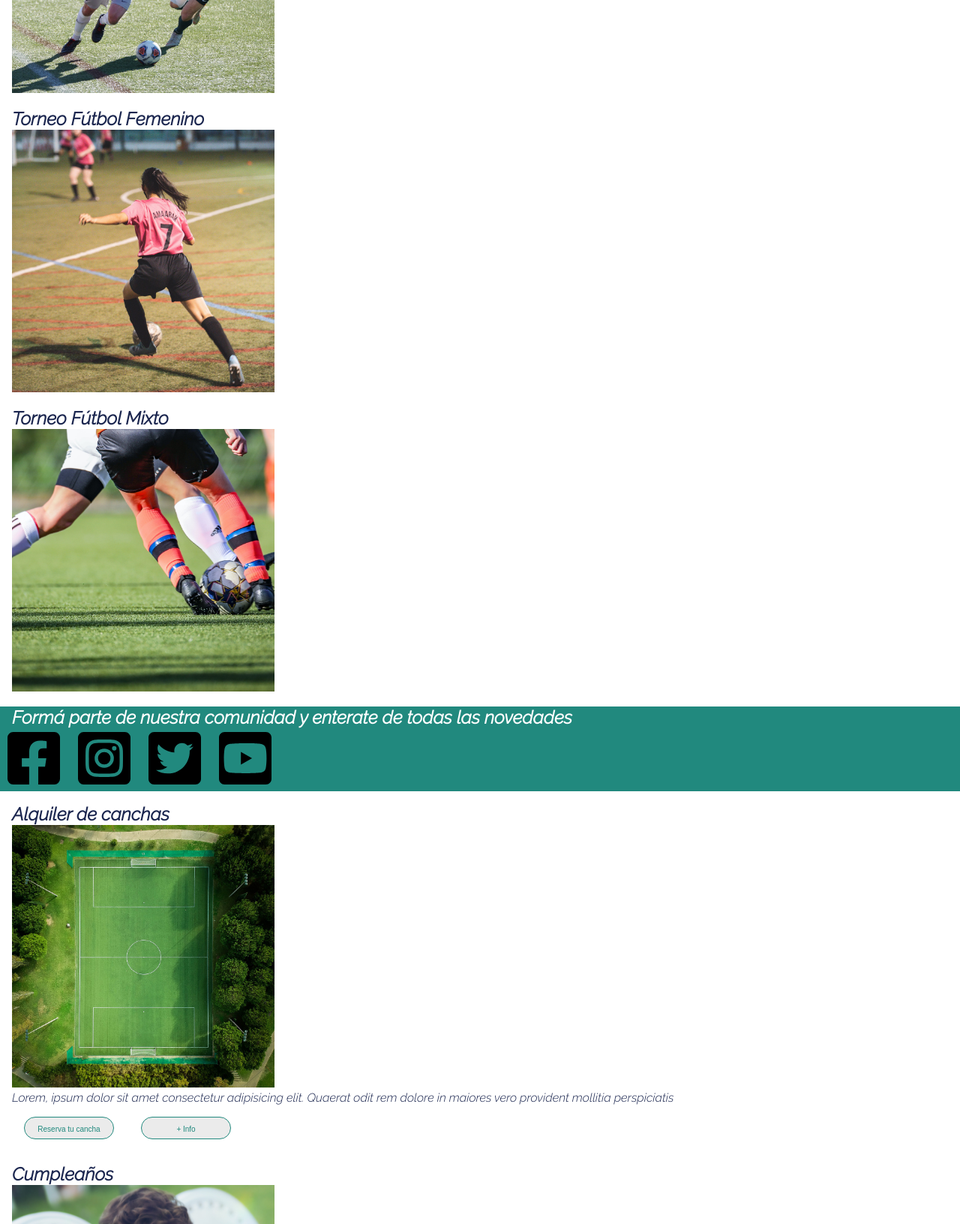
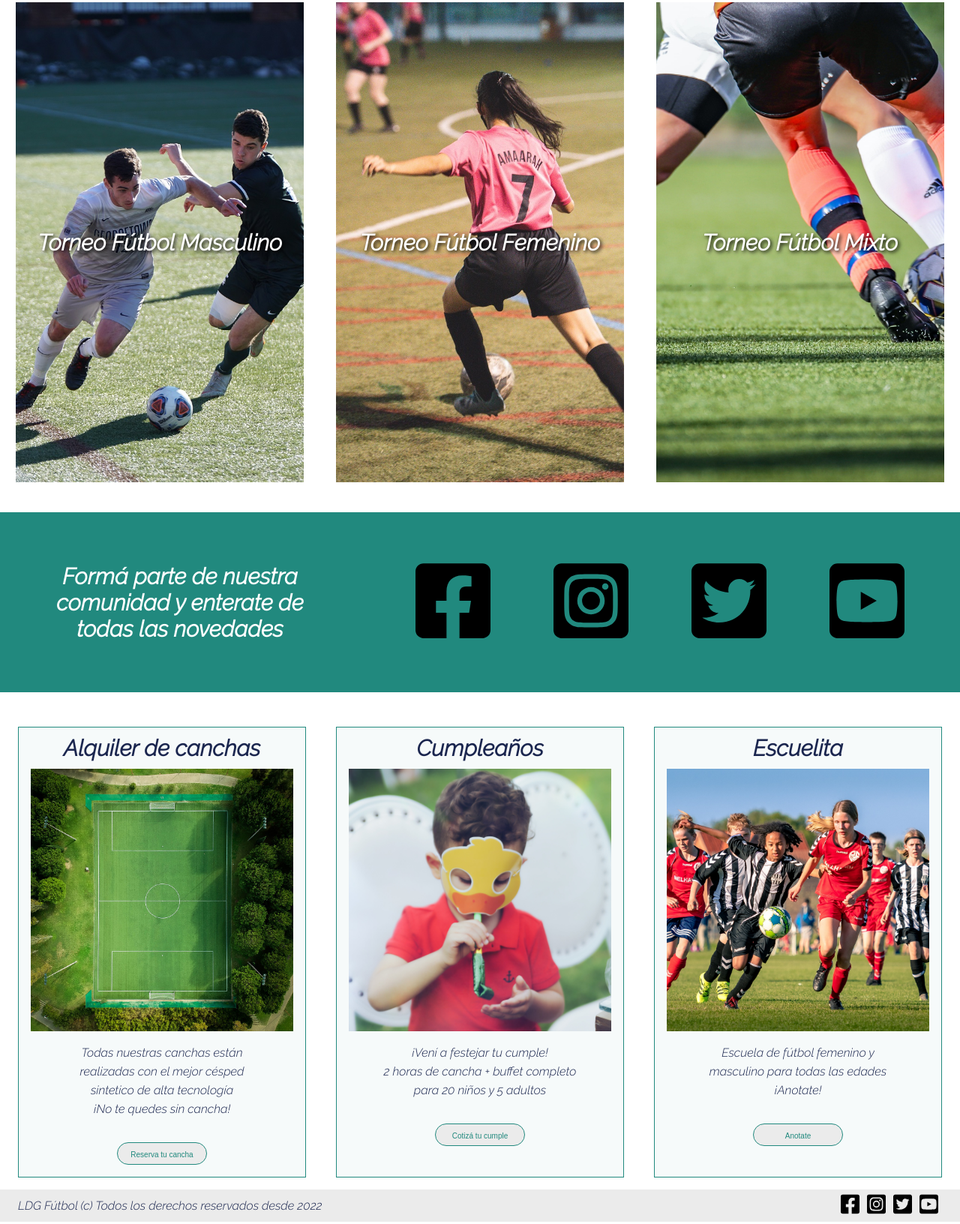
Before and after one commit to natiqueija/ldg-futbol, a plain HTML site: page index.html in a window 1280 px wide. Shown: the part 837-2469 px from the top of the page at 75% size. Drawn offline with Linux system fonts and the light colour scheme.

Commit message:
aplicacion-grids-index

```diff
--- a/css/estilos.css
+++ b/css/estilos.css
@@ -20,6 +20,12 @@ button {
     color: #21897E;
     padding: 10px;
     margin: 16px;
+}
+
+button:hover {
+    background-color: #21897E;
+    border: rgb(235, 235, 235) solid 1px;
+    color: white;
 }
 
 /* HEADER */
@@ -57,60 +63,160 @@ header {
 
 
 /* BANNERS */
-.banner__principal {
-    height: 400px;
-    width: 600px;
+.banner__titulo {
+    font-family: 'Noto Sans', sans-serif;
+    color: rgba(255, 255, 255, 0.850);
+    font-size: 60px;
+    text-shadow: 5px 5px 10px black;
 }
 
-.banner__titulo {
-
+.banner {
     display: flex;
     justify-content: center;
-    font-size: 70px;
-    text-shadow: 2px 2px 5px white;
+    align-items: center;
+    height: 45vh;
+    background-size: cover;
+    background-position: center;
 }
 
-/* INDEX */
-
-.torneosPortada {
-    margin: 16px;
+/* HOME */
+.banner__home {
+    background-image: url(../recursos/cancha_de_futbol.jpg);
+    height: 90vh;
 }
 
-.torneosPortada__img {
+.home__torneos {
+    display: grid;
+    grid-template-areas: "masculino femenino mixto";
+    justify-content: space-around;
+    height: 80vh;
+    margin: 40px 0;
+}
+
+.futbol__masculino {
+    grid-area: masculino;
+    background-image: url(../recursos/portada-futbol-masculino.jpg);
+    background-position: center;
+    background-size: cover;
+}
+
+.futbol__femenino {
+    grid-area: femenino;
+    background-image: url(../recursos/portada-torneo-femenino.jpg);
+    background-position: center;
+    background-size: cover;
+}
+
+.futbol__mixto {
+    grid-area: mixto;
+    background-image: url(../recursos/portada-futbol-mixto.jpg);
+    background-position: center;
+    background-size: cover;
+}
+
+.home__torneos--tarjeta {
+    display: flex;
+    justify-content: center;
+    align-items: center;
+    width: 30vw;
+}
+
+.home__torneos--titulo {
+    color: white;
+    font-size: 30px;
+    text-shadow: 2px 2px 5px black;
+}
+
+.home__redes {
+    display: grid;
+    height: 30vh;
+    grid-template-columns: 1.2fr 2fr;
+    grid-template-rows: 1fr;
+    align-items: center;
+    background-color: #21897E;
+    margin: 30px 0;
+}
+
+.home__redes--titulo {
+    grid-column: 1 / 2;
+    grid-row: 1 / 2;
+    margin: 50px;
+}
+
+.home__redes--logos {
+    grid-column: 2 / 3;
+    grid-row: 1 / 2;
+    display: flex;
+    justify-content: space-evenly;
+}
+
+.home__redes--texto {
+    color: white;
+    font-size: 30px;
+    text-align: center;
+}
+
+.home__redes--img {
+    width: 100px;
+    margin: 0 10px;
+}
+
+.home__actividades {
+    display: grid;
+    grid-template-areas: "alquiler cumple escuelita";
+    justify-content: space-evenly;
+}
+
+.home__alquiler {
+    grid-area: alquiler;
+}
+
+.home__cumple {
+    grid-area: cumple;
+}
+
+.home__escuelita {
+    grid-area: escuelita;
+}
+
+.home__actividades--tarjeta {
+    display: flex;
+    flex-direction: column;
+    align-items: center;
+    background-color: #21897f0a;
+    margin: 16px;
+    border: #21897E solid 1px;
+    width: 30vw;
+}
+
+.home__actividades--titulo {
+    font-size: 30px;
+    margin: 10px;
+}
+
+.home__actividades--img {
     width: 350px;
 }
 
-.redesPortada {
-    background-color: #21897E;
+.home__actividades--texto {
+    text-align: center;
+    margin: 16px;
+    padding: 0 40px;
+    line-height: 25px;
 }
 
-.redesPortada__texto {
-    display: inline;
-    color: white;
-    padding: 16px;
-}
-
-.redesPortada__img {
-    display: inline;
-    width: 70px;
-    margin: 0 10px;
-}
-
-.actividadesPortada {
-    margin: 16px;
-}
-
-.actividadesPortada__img {
-    width: 350px;
-}
-
-.actividadesPortada__boton {
+.home__actividades--boton {
     width: 120px;
     height: 30px;
     font-size: 10px;
 }
 
 /* NOSOTROS */
+
+.banner__nosotros {
+    background-image: url(../recursos/nosotros-banner.jpg);
+    background-position: 80% 20%;
+}
 
 .nosotros__titulo {
     text-align: center;
@@ -152,6 +258,11 @@ header {
 
 /* ACTIIDADES */
 
+.banner__actividades {
+    background-image: url(../recursos/actividades.jpg);
+    background-position: bottom;
+}
+
 .actividades__titulo {
     text-align: center;
     font-size: 25px;
@@ -171,6 +282,10 @@ header {
 }
 
 /* TORNEOS */
+
+.banner__torneos {
+    background-image: url(../recursos/torneos_banner.jpg);
+}
 
 .torneos__img {
     width: 400px;
@@ -216,6 +331,8 @@ header {
 }
 
 .banner__contacto {
+    display: flex;
+    justify-content: center;
     grid-area: banner;
     height: 90vh;
     background-image: url("../recursos/contactos_banner.jpg");
--- a/index.html
+++ b/index.html
@@ -7,7 +7,7 @@
     <!-- LETRAS -->
     <link rel="preconnect" href="https://fonts.googleapis.com">
     <link rel="preconnect" href="https://fonts.gstatic.com" crossorigin>
-    <link href="https://fonts.googleapis.com/css2?family=Raleway:ital,wght@1,300&family=Roboto&display=swap" rel="stylesheet">
+    <link href="https://fonts.googleapis.com/css2?family=Noto+Sans:wght@600&family=Raleway:ital,wght@1,300&display=swap" rel="stylesheet">
     <!-- FAVICON -->
     <link rel="shortcut icon" href="recursos/favicon.ico" type="image/x-icon">
     <!-- CSS -->
@@ -29,69 +29,71 @@
 
     <main>
         <!-- Banner principal -->
-        <section class="banner">
-            <img class="banner__principal" src="recursos/cancha_de_futbol.jpg" alt="foto de cancha de futbol">
+        <section class="banner banner__home">
             <h1 class="banner__titulo">LDG Fútbol</h1>
         </section>
 
         <!-- Torneos -->
-        <section>
-            <article class="torneosPortada">
-                <h2 class="torneosPortada__titulo">Torneo Fútbol Masculino</h2>
-                <img class="torneosPortada__img" src="recursos/portada-futbol-masculino.jpg" alt="foto torneo futbol masculino">
+        <section class="home__torneos">
+            <article class="home__torneos--tarjeta futbol__masculino">
+                <h2 class="home__torneos--titulo">Torneo Fútbol Masculino</h2>
             </article>
-            <article class="torneosPortada">
-                <h2 class="torneosPortada__titulo">Torneo Fútbol Femenino</h2>
-                <img class="torneosPortada__img" src="recursos/portada-torneo-femenino.jpg" alt="foto torneo futbol femenino">
+            <article class="home__torneos--tarjeta futbol__femenino">
+                <h2 class="home__torneos--titulo">Torneo Fútbol Femenino</h2>
             </article>
-            <article class="torneosPortada">
-                <h2 class="torneosPortada__titulo">Torneo Fútbol Mixto</h2>
-                <img class="torneosPortada__img" src="recursos/portada-futbol-mixto.jpg" alt="foto torneo futbol mixto">
+            <article class="home__torneos--tarjeta futbol__mixto">
+                <h2 class="home__torneos--titulo">Torneo Fútbol Mixto</h2>
             </article>
         </section>
 
         <!-- Redes sociales -->
-        <section class="redesPortada">
-            <article >
-                <h2 class="redesPortada__texto">Formá parte de nuestra comunidad y enterate de todas las novedades</h2>
+        <section class="home__redes">
+            <article class="home__redes--titulo">
+                <h2 class="home__redes--texto">Formá parte de nuestra comunidad y enterate de todas las novedades</h2>
             </article>
-            <article>
+            <article class="home__redes--logos">
                 <!-- URL ejemplo - modificar -->
-                <a href="https://www.facebook.com/"><img class="redesPortada__img" src="recursos/facebook-square-brands.svg" alt="Facebook"></a>
-                <a href="https://www.instagram.com/"><img class="redesPortada__img" src="recursos/instagram-square-brands.svg" alt="Intagram"></a>
-                <a href="https://twitter.com/"><img class="redesPortada__img" src="recursos/twitter-square-brands.svg" alt="Twitter"></a>
-                <a href="https://www.youtube.com/"><img class="redesPortada__img" src="recursos/youtube-square-brands.svg" alt="Youtube"></a>
+                <a href="https://www.facebook.com/"><img class="home__redes--img" src="recursos/facebook-square-brands.svg" alt="Facebook"></a>
+                <a href="https://www.instagram.com/"><img class="home__redes--img" src="recursos/instagram-square-brands.svg" alt="Intagram"></a>
+                <a href="https://twitter.com/"><img class="home__redes--img" src="recursos/twitter-square-brands.svg" alt="Twitter"></a>
+                <a href="https://www.youtube.com/"><img class="home__redes--img" src="recursos/youtube-square-brands.svg" alt="Youtube"></a>
             </article>
         </section>
 
         <!-- Actividades -->
-        <section>
-            <article class="actividadesPortada"> <!-- Alquiler de Canchas -->
-                <h2 class="actividadesPortada__titulo">Alquiler de canchas</h2>
-                <img class="actividadesPortada__img" src="recursos/alquiler-canchas.jpg" alt="foto cancha de futbol">
-                <p class="actividadesPortada__texto">Lorem, ipsum dolor sit amet consectetur adipisicing elit. Quaerat odit rem dolore in maiores vero provident mollitia perspiciatis</p>
-                <button class="actividadesPortada__boton">Reserva tu cancha</button>
-                <button class="actividadesPortada__boton">+ Info</button>
+        <section class="home__actividades">
+            <article class="home__actividades--tarjeta home__alquiler"> <!-- Alquiler de Canchas -->
+                <h2 class="home__actividades--titulo">Alquiler de canchas</h2>
+                <img class="home__actividades--img" src="recursos/alquiler-canchas.jpg" alt="foto cancha de futbol">
+                <div class="home__actividades--texto">
+                    <p>Todas nuestras canchas están realizadas con el mejor césped sintetico de alta tecnología</p>
+                    <p>¡No te quedes sin cancha!</p>
+                </div>
+                <button class="home__actividades--boton">Reserva tu cancha</button>
             </article>
-            <article class="actividadesPortada"> <!-- Cumpleaños -->
-                <h2 class="actividadesPortada__titulo">Cumpleaños</h2>
-                <img class="actividadesPortada__img" src="recursos/cumpleanos.jpg" alt="foto cumpleaños">
-                <p class="actividadesPortada__texto">Lorem ipsum dolor sit, amet consectetur adipisicing elit. Nostrum adipisci ab dolorem omnis temporibus? Tempore voluptatem, harum</p>
-                <button class="actividadesPortada__boton">Cotizá tu cumple</button>
-                <button class="actividadesPortada__boton">+ Info</button>
+            <article class="home__actividades--tarjeta home__cumple"> <!-- Cumpleaños -->
+                <h2 class="home__actividades--titulo">Cumpleaños</h2>
+                <img class="home__actividades--img" src="recursos/cumpleanos.jpg" alt="foto cumpleaños">
+                <div class="home__actividades--texto">
+                    <p>¡Vení a festejar tu cumple!</p>
+                    <p>2 horas de cancha + buffet completo para 20 niños y 5 adultos</p>
+                </div>
+                <button class="home__actividades--boton">Cotizá tu cumple</button>
             </article>
-            <article class="actividadesPortada"> <!-- Escuelita -->
-                <h2 class="actividadesPortada__titulo">Escuelita</h2>
-                <img class="actividadesPortada__img" src="recursos/escuelita.jpg" alt="foto niños en escuelita de futbol">
-                <p class="actividadesPortada__texto">Lorem, ipsum dolor sit amet consectetur adipisicing elit. Esse blanditiis fuga, autem sunt similique excepturi ipsa voluptatibus</p>
-                <button class="actividadesPortada__boton">Anotate</button>
-                <button class="actividadesPortada__boton">+ Info</button>
+            <article class="home__actividades--tarjeta home__escuelita"> <!-- Escuelita -->
+                <h2 class="home__actividades--titulo">Escuelita</h2>
+                <img class="home__actividades--img" src="recursos/escuelita.jpg" alt="foto niños en escuelita de futbol">
+                <div class="home__actividades--texto">
+                    <p>Escuela de fútbol femenino y masculino para todas las edades</p>
+                    <p>¡Anotate!</p>
+                </div>
+                <button class="home__actividades--boton">Anotate</button>
             </article>
         </section>
     </main>
 
     <footer>
-        <p class="footer__derechos"> LDG (c) Todos los derechos reservados desde 2022</p>
+        <p class="footer__derechos"> LDG Fútbol (c) Todos los derechos reservados desde 2022</p>
         <div class="footer__redes">
             <a href="https://www.facebook.com/"><img class="footer__icono" src="recursos/facebook-square-brands.svg" alt="Facebook"></a>
             <a href="https://www.instagram.com/"><img class="footer__icono" src="recursos/instagram-square-brands.svg" alt="Intagram"></a>
```
Also changed, not shown: paginas/actividades.html (+4 -5 lines), paginas/contacto.html (+2 -2 lines), paginas/nosotros.html (+4 -5 lines), paginas/torneos.html (+4 -5 lines).
